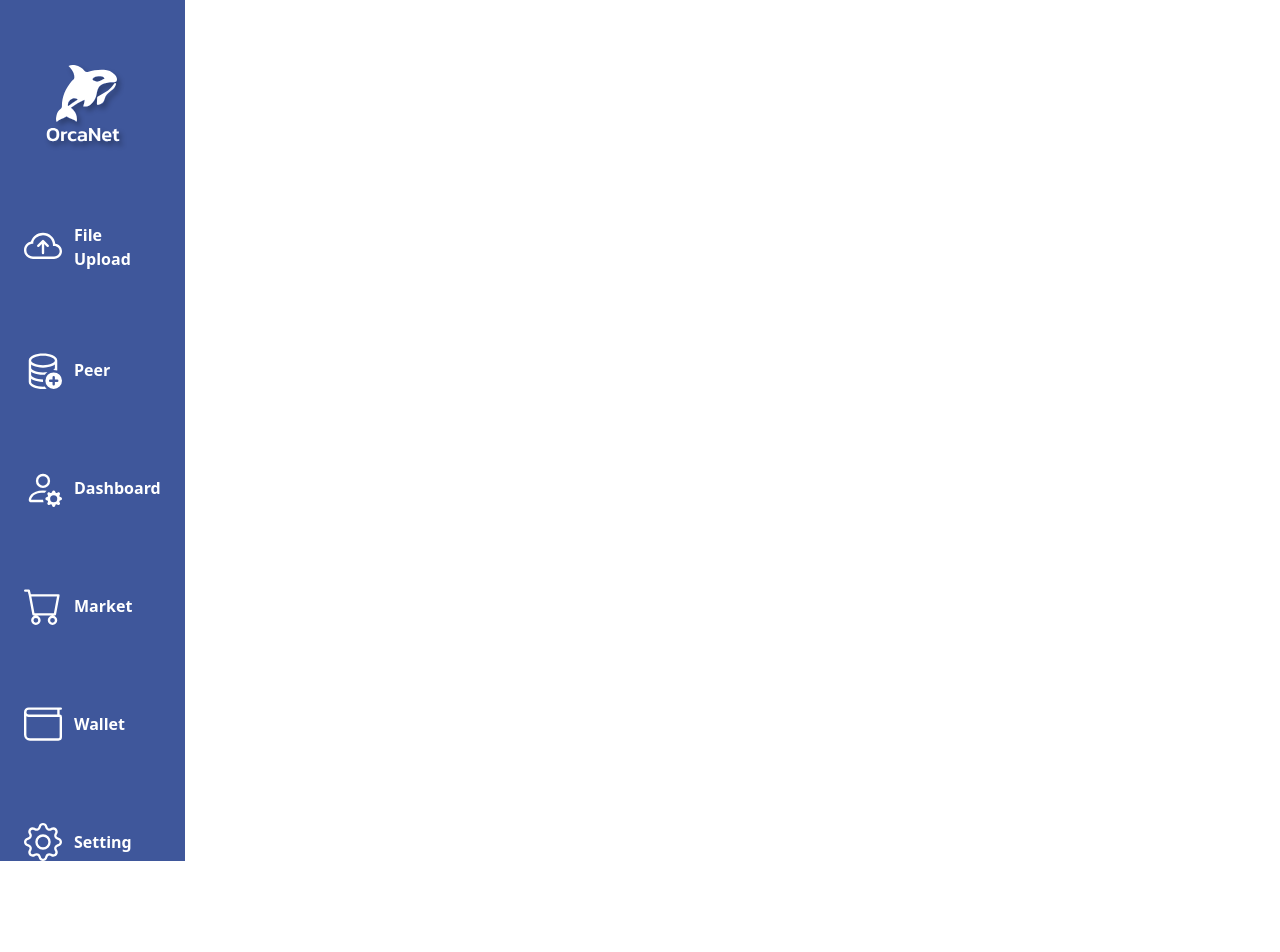
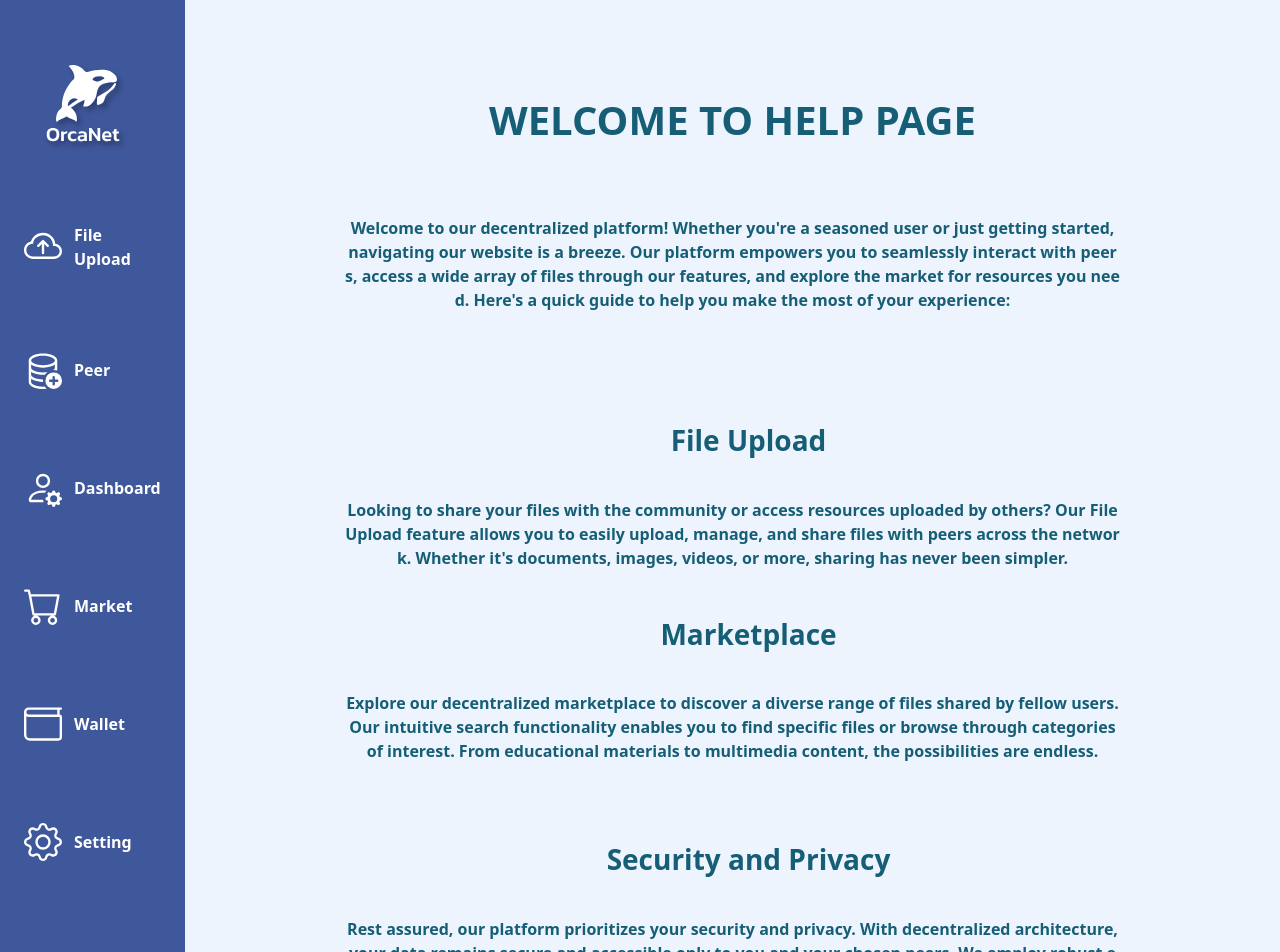
Before and after one commit to sbu-416-24sp/orcanet-desktop-deprecated, a React (Vite) app in the folder frontend/: page /help in a window 1280 px wide. Shown: the top 952 px of the page. Before the commit the page ends 861 px from the top, so only its background shows below. Built offline with nearby package versions, Linux system fonts and the light colour scheme; the HTML template or start-up script is replaced by a standard one.

Commit message:
Add a helping page to Logo Clicking

```diff
--- a/frontend/src/App.tsx
+++ b/frontend/src/App.tsx
@@ -11,6 +11,7 @@ import FileUploadPage from "./components/FileUpload/FileUploadPage";
 import PeerPage from "./components/PeerPage/PeerPage";
 import SettingPage from "./components/Setting/SettingPage";
 import MarketPage from "./components/Market/MarketPage";
+import HelpPage from "./components/HelpPage/HelpPage";
 
 function LocationProvider({ children }: { children: React.ReactNode }) {
   console.log(children);
@@ -27,6 +28,7 @@ function AnimatedRoutes() {
       <Route path="/dashboard" element={<DashboardPage />} />
       <Route path="/setting" element={<SettingPage />} />
       <Route path="/market" element={<MarketPage />} />
+      <Route path="/help" element={<HelpPage />} />
       {/* <Route path="/wallet" element={<MarketPage />} /> */}
     </Routes>
   );
--- /dev/null
+++ b/frontend/src/components/HelpPage/HelpPage.tsx
@@ -0,0 +1,45 @@
+export default function helpPage() {
+  return (
+    <div className="p-8 bg-blue-100 bg-opacity-50 h-full">
+      <h1 className="flex items-center justify-center pt-16 text-cyan-800 font-bold break-all">
+        WELCOME TO HELP PAGE
+      </h1>
+      <p className=" break-all flex items-center justify-center px-32 pt-16 pb-16 text-cyan-800 font-bold text-center">
+        Welcome to our decentralized platform! Whether you're a seasoned user or
+        just getting started, navigating our website is a breeze. Our platform
+        empowers you to seamlessly interact with peers, access a wide array of
+        files through our features, and explore the market for resources you
+        need. Here's a quick guide to help you make the most of your experience:
+      </p>
+      <h3 className="pl-8 pt-8 text-cyan-800 font-bold break-all flex items-center justify-center">
+        File Upload
+      </h3>
+      <p className=" break-all flex items-center justify-center px-32 pt-8 text-cyan-800 font-bold text-center">
+        Looking to share your files with the community or access resources
+        uploaded by others? Our FileUpload feature allows you to easily upload,
+        manage, and share files with peers across the network. Whether it's
+        documents, images, videos, or more, sharing has never been simpler.
+      </p>
+      <h3 className="pl-8 pt-8 text-cyan-800 font-bold break-all flex items-center justify-center">
+        Marketplace
+      </h3>
+      <p className=" break-all flex items-center justify-center px-32 pt-8 text-cyan-800 font-bold text-center">
+        Explore our decentralized marketplace to discover a diverse range of
+        files shared by fellow users. Our intuitive search functionality enables
+        you to find specific files or browse through categories of interest.
+        From educational materials to multimedia content, the possibilities are
+        endless.
+      </p>
+
+      <h3 className="pl-8 pt-16 text-cyan-800 font-bold break-all flex items-center justify-center">
+        Security and Privacy
+      </h3>
+      <p className=" break-all flex items-center justify-center px-32 pt-8 text-cyan-800 font-bold text-center">
+        Rest assured, our platform prioritizes your security and privacy. With
+        decentralized architecture, your data remains secure and accessible only
+        to you and your chosen peers. We employ robust encryption techniques to
+        safeguard your information at all times.
+      </p>
+    </div>
+  );
+}
--- a/frontend/src/components/Menu.tsx
+++ b/frontend/src/components/Menu.tsx
@@ -110,7 +110,7 @@ export default function Menu() {
   return (
     // <div className="menu">
     <div className="flex flex-col  h-full bg-blue-900 bg-opacity-85 ">
-      <NavLink to="/" onClick={() => setActive("/")}>
+      <NavLink to="/help" onClick={() => setActive("/help")}>
         <Logo fill="white" />
       </NavLink>
       <Tabs active={active} setActive={setActive} />
```
